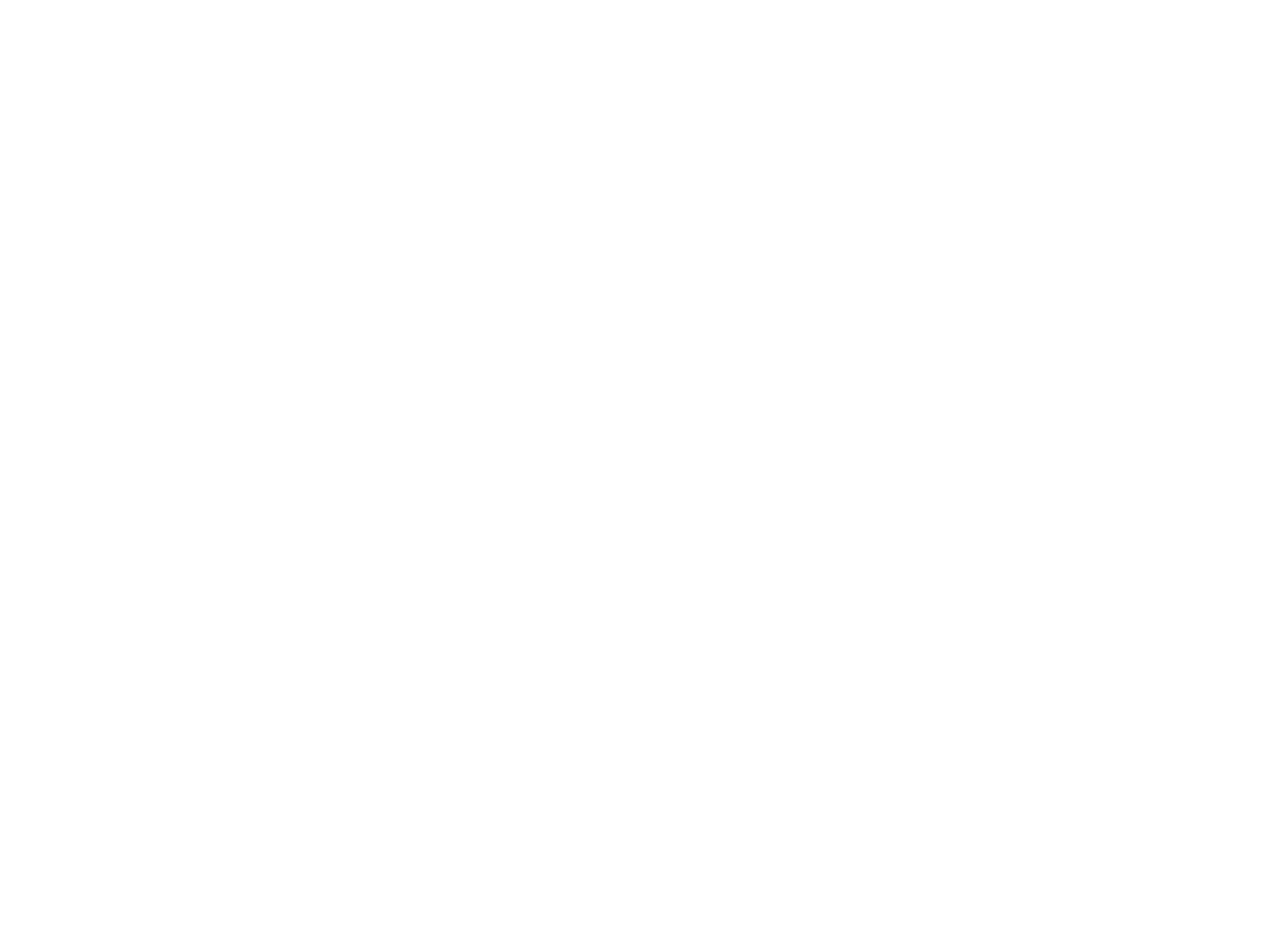
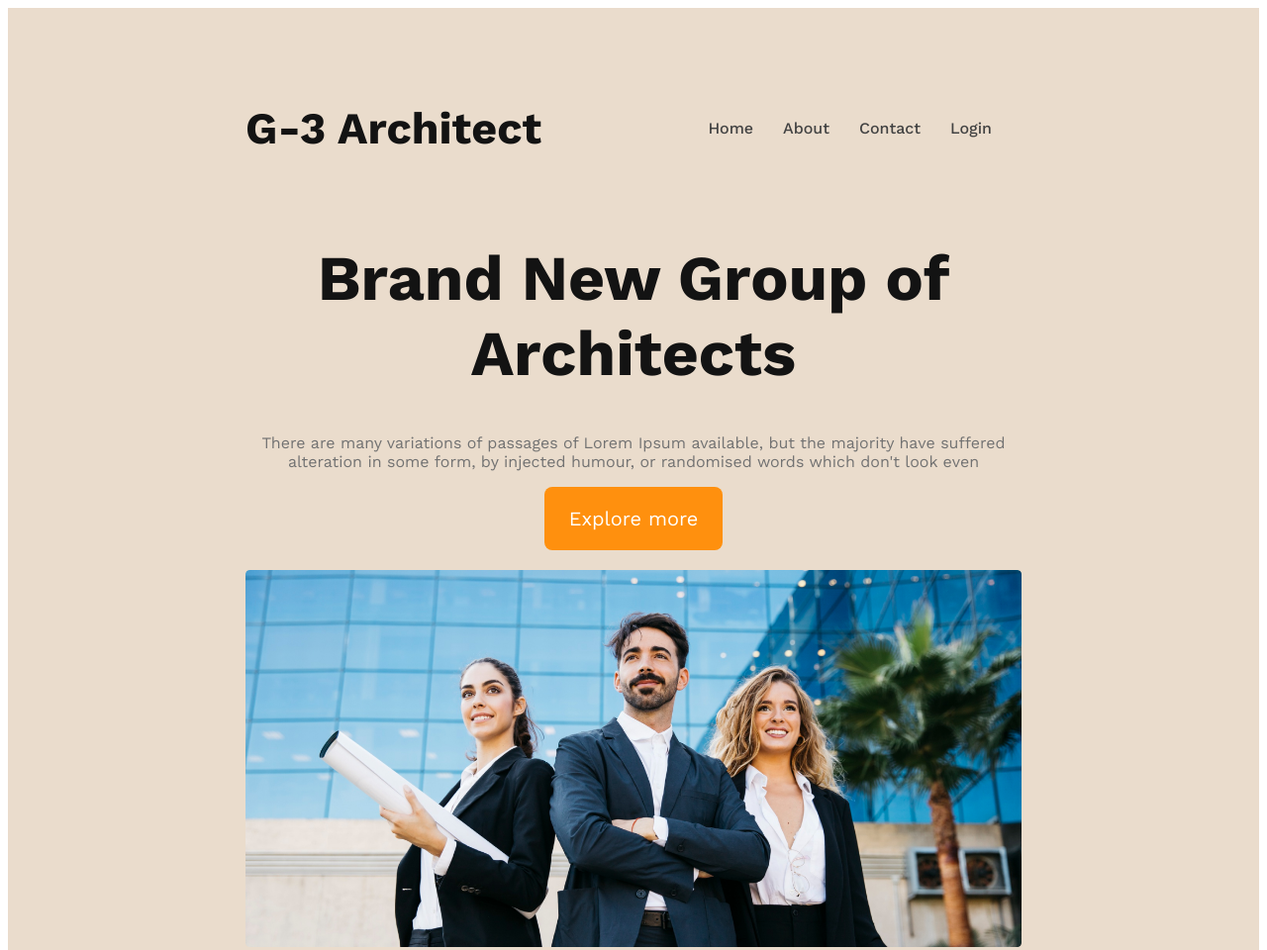
Before and after one commit to tasfiqhossainftm/g3-architect-website-1, a plain HTML site: page index.html in a window 1280 px wide. Shown: the top 960 px of the page at 99% size. Before the commit the page ends 800 px from the top, so only its background shows below. Drawn offline with nearby package versions, Linux system fonts and the light colour scheme.

Commit message:
complete header section

```diff
--- a/index.html
+++ b/index.html
@@ -1,12 +1,40 @@
 <!DOCTYPE html>
 <html lang="en">
+
 <head>
     <meta charset="UTF-8">
     <meta name="viewport" content="width=device-width, initial-scale=1.0">
     <title>G-3 Architects </title>
     <link rel="stylesheet" href="styles/style.css">
+
 </head>
+
 <body>
+    <header>
+        <nav>
+            <h3 class="nav-tittle">G-3 Architect</h3>
+            <ul>
+                <li> <a href="">Home</a></li>
+                <li><a href="">About</a></li>
+                <li><a href="">Contact</a></li>
+                <li><a href="">Login</a></li>
+            </ul>
+        </nav>
+        <div class="banner">
+            <div class="banner-content">
+                <h1 class="banner-tittle">Brand New Group of Architects</h1>
+            <p class="banner-description">There are many variations of passages of Lorem Ipsum available, but the majority have suffered alteration in some form, by injected humour, or randomised words which don't look even</p>
+            <button class="btn-primary">Explore more</button>
+            </div>
+            <img src="images/banner.png" alt="">
+        </div>
+    </header>
+    <main>
 
+    </main>
+    <footer>
+
+    </footer>
 </body>
+
 </html>
--- a/styles/style.css
+++ b/styles/style.css
@@ -0,0 +1,88 @@
+
+@import url('https://fonts.googleapis.com/css2?family=Work+Sans:ital,wght@0,100..900;1,100..900&display=swap');
+*{
+    font-family: "Work Sans", sans-serif;
+}
+/* header styles */
+header{
+    background-color: #eadccc;
+    padding: 50px 240px;
+}
+nav{
+    display: flex;
+    justify-content: space-between;
+    align-items: center;
+}
+
+.nav-tittle{
+    font-size: 2.8rem;
+    font-weight: 700;
+    color: #131313;
+}
+
+nav ul{
+    display: flex
+}
+
+nav li{
+    list-style: none;
+    margin-right: 30px;
+    font-weight: 500;
+    font-size: 1rem;
+}
+
+nav li a{
+    text-decoration: none;
+    color: #424242;
+}
+
+/* banner styles */
+
+.banner-content{
+    max-width: 800px;
+    text-align: center;
+    margin: 0 auto;
+}
+
+.banner-tittle{
+    font-size: 4rem;
+    font-weight: 700;
+    color: #131313;
+}
+
+.banner-description{
+    color: #727272;
+}
+
+.banner img{
+    width: 100%;
+    margin-top: 20px;
+}
+
+.btn-primary{
+    border-radius: 8px;
+    background: #FF900E;
+    padding: 20px 25px;
+    color: #fff;
+    border: none;
+    font-size: 1.25rem;
+    cursor: pointer;
+}
+/* media quaries */
+/* mobile styles */
+@media screen and (max-width: 576px){
+    header{
+        padding: 20px;
+    }
+    nav{
+        flex-direction: column;
+    }
+}
+
+/* tablet styles */
+
+@media screen and (min-width: 576px) (max-width:960px) {
+    nav{
+        flex-direction: column;
+    }
+}
```
